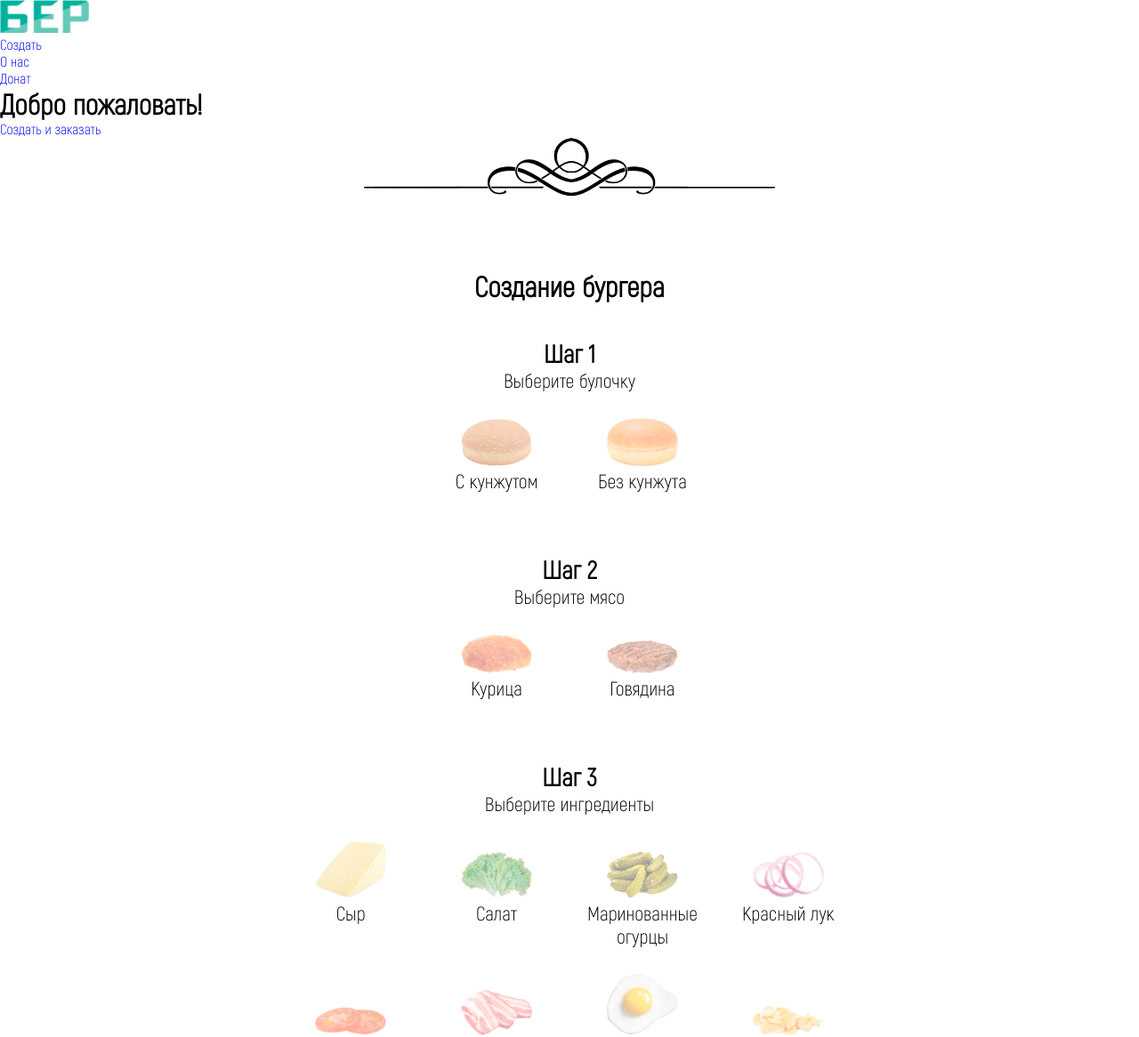
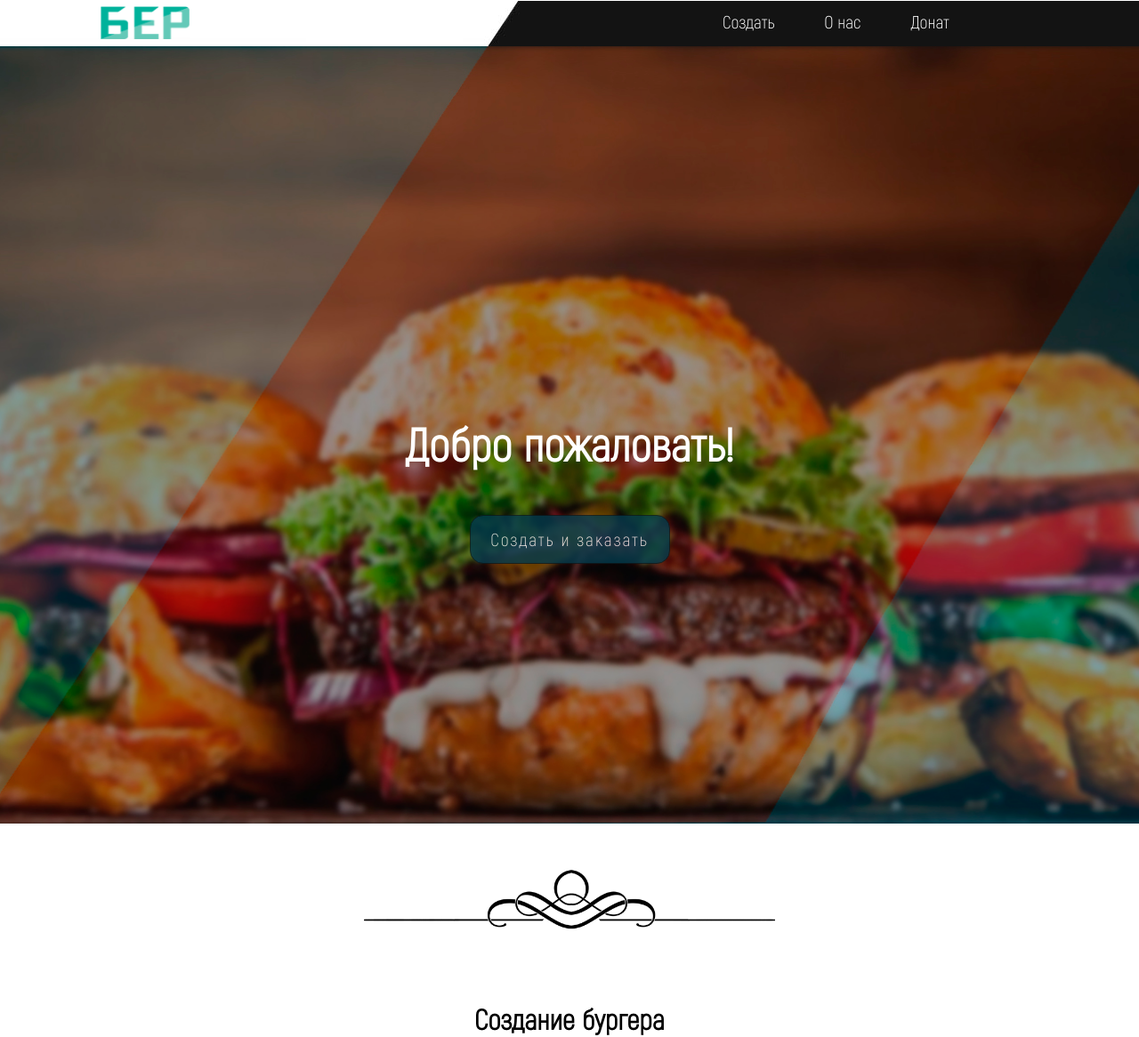
Before and after one commit to Sa1nt-Vlad/pyramid_based_ber2, a Python web app: template pyramid_based_ber/templates/main.jinja2 in a window 1280 px wide. Shown: the top 1166 px of the page at 89% size. Run offline with Jinja, Linux system fonts and the light colour scheme; the template is opened without the code that fills it, so the values that code supplies are empty.

Commit message:
Дополнил шаблон главной страницы

```diff
--- a/pyramid_based_ber/templates/index.jinja2
+++ b/pyramid_based_ber/templates/index.jinja2
@@ -8,17 +8,13 @@
 </head>
 <body>
 	<header>
-		<div class="header-top">
+		<div class="wrapper">
 			<ul>
 				<li id="logo-li"><a href="index.html"><img src="../static/img/logo.png" alt="БЕР" class="logo" width="100px"></a></li>
 				<li><a href="#">Создать</a></li>
 				<li><a href="#">О нас</a></li>
 				<li><a href="#">Донат</a></li>
 			</ul>
-		</div>
-		<div class="header-bottom">
-			<h1>Добро пожаловать!</h1>
-			<a href="#order">Создать и заказать</a>
 		</div>
 	</header>
 
--- a/pyramid_based_ber/templates/main.jinja2
+++ b/pyramid_based_ber/templates/main.jinja2
@@ -1,7 +1,13 @@
 {% extends "index.jinja2" %}
 
 {% block content %}
-<form action="/order" method="POST">
+    <div class="banner">
+        <div class="wrapper">
+			<h1>Добро пожаловать!</h1>
+			<a href="#order">Создать и заказать</a>
+		</div>
+	</div>
+    <form action="/order" method="POST">
 		<div class="content">
 			<div class="decoration dec-1"><img src="../static/img/decoration-1.png" width="70%"></div>
 			<a name="order"></a>
```
